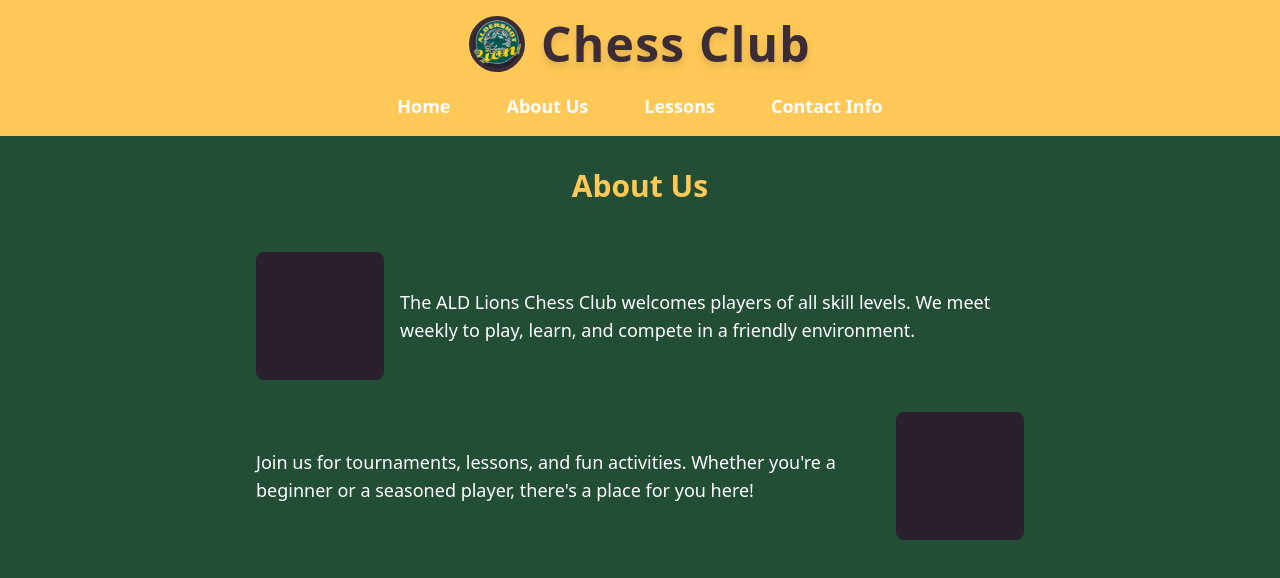
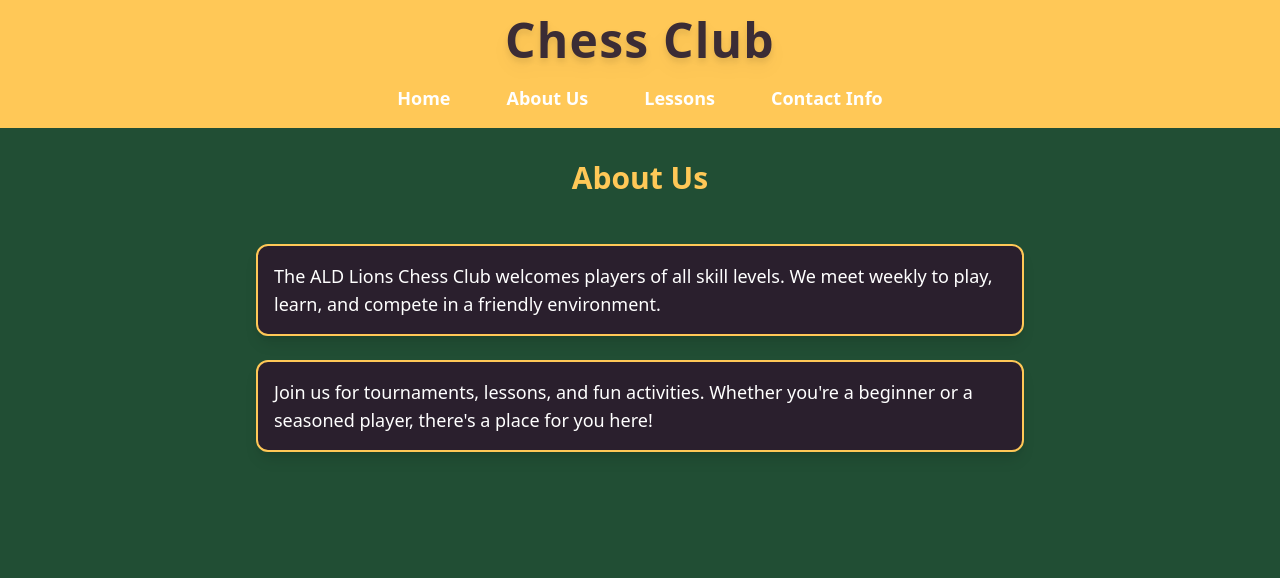
Before and after one commit to ALDLions-Chess/ald_lions-chess_club-homepage, a Next.js app: page /about in a window 1280 px wide. Shown: the top 578 px of the page. Built offline with nearby package versions, Linux system fonts and the light colour scheme.

Commit message:
removed the images as they were bugging, still have the code for them if a person wants to change later

```diff
--- a/app/about/page.tsx
+++ b/app/about/page.tsx
@@ -1,23 +1,12 @@
 import Link from "next/link";
-import Image from "next/image";
 
 export default function About() {
   return (
     // Responsive main container
     <div className="min-h-screen bg-[#214E34] text-white flex flex-col font-sans">
-      {/* Header with logo and navigation */}
+      {/* Header with navigation */}
       <header className="w-full flex flex-col items-center border-b-4 border-[#FFC857] bg-[#FFC857] pb-2">
         <div className="flex items-center gap-2 sm:gap-4 mt-4">
-          {/* Club logo image */}
-          <div className="rounded-full border-4 border-[#3B2C35] w-12 h-12 sm:w-14 sm:h-14 flex items-center justify-center bg-[#2A1F2D] overflow-hidden">
-            <Image
-              src="/images/Aldershot_Logo.png"
-              alt="ALD Lions Logo"
-              width={56}
-              height={56}
-              style={{ objectFit: "cover", width: "100%", height: "100%" }}
-            />
-          </div>
           {/* Club title */}
           <h1 className="text-3xl sm:text-5xl font-extrabold text-[#3B2C35] tracking-wide drop-shadow-lg">Chess Club</h1>
         </div>
@@ -39,16 +28,18 @@ export default function About() {
       {/* About club content */}
       <main className="flex flex-col items-center p-4 sm:p-8 gap-6 sm:gap-8">
         <h2 className="text-2xl sm:text-3xl font-bold text-[#FFC857] mb-2 sm:mb-4">About Us</h2>
-        <div className="flex flex-col gap-6 sm:gap-8 w-full max-w-3xl">
-          {/* Club description section 1 */}
-          <div className="flex flex-col md:flex-row items-center gap-4">
-            <div className="w-24 h-24 sm:w-32 sm:h-32 bg-[#2A1F2D] rounded-lg flex-shrink-0 mb-2 md:mb-0"></div>
-            <p className="flex-1 text-base sm:text-lg">The ALD Lions Chess Club welcomes players of all skill levels. We meet weekly to play, learn, and compete in a friendly environment.</p>
+        <div className="flex flex-col gap-4 sm:gap-6 w-full max-w-3xl">
+          {/* Club description box 1 */}
+          <div className="bg-[#2A1F2D] border-2 border-[#FFC857] rounded-xl shadow-lg p-4">
+            <p className="text-base sm:text-lg">
+              The ALD Lions Chess Club welcomes players of all skill levels. We meet weekly to play, learn, and compete in a friendly environment.
+            </p>
           </div>
-          {/* Club description section 2 */}
-          <div className="flex flex-col md:flex-row-reverse items-center gap-4">
-            <div className="w-24 h-24 sm:w-32 sm:h-32 bg-[#2A1F2D] rounded-lg flex-shrink-0 mb-2 md:mb-0"></div>
-            <p className="flex-1 text-base sm:text-lg">Join us for tournaments, lessons, and fun activities. Whether you&apos;re a beginner or a seasoned player, there&apos;s a place for you here!</p>
+          {/* Club description box 2 */}
+          <div className="bg-[#2A1F2D] border-2 border-[#FFC857] rounded-xl shadow-lg p-4">
+            <p className="text-base sm:text-lg">
+              Join us for tournaments, lessons, and fun activities. Whether you&apos;re a beginner or a seasoned player, there&apos;s a place for you here!
+            </p>
           </div>
         </div>
       </main>
--- a/app/contact/page.tsx
+++ b/app/contact/page.tsx
@@ -20,19 +20,9 @@ export default function Contact() {
   return (
     // Responsive main container
     <div className="min-h-screen bg-[#214E34] text-white flex flex-col font-sans">
-      {/* Header with logo and navigation */}
+      {/* Header with title and navigation */}
       <header className="w-full flex flex-col items-center border-b-4 border-[#FFC857] bg-[#FFC857] pb-2">
         <div className="flex items-center gap-2 sm:gap-4 mt-4">
-          {/* Club logo image */}
-          <div className="rounded-full border-4 border-[#3B2C35] w-12 h-12 sm:w-14 sm:h-14 flex items-center justify-center bg-[#2A1F2D] overflow-hidden">
-            <Image
-              src={getImageSrc("/images/aldershot_logo.png")}
-              alt="ALD Lions Logo"
-              width={56}
-              height={56}
-              style={{ objectFit: "cover", width: "100%", height: "100%" }}
-            />
-          </div>
           {/* Club title */}
           <h1 className="text-3xl sm:text-5xl font-extrabold text-[#3B2C35] tracking-wide drop-shadow-lg">
             Chess Club
--- a/app/page.tsx
+++ b/app/page.tsx
@@ -24,19 +24,9 @@ export default function Home() {
   return (
     // Responsive main container
     <div className="min-h-screen bg-[#214E34] text-white flex flex-col font-sans">
-      {/* Header with logo and navigation */}
+      {/* Header with title and navigation */}
       <header className="w-full flex flex-col items-center border-b-4 border-[#FFC857] bg-[#FFC857] pb-2">
         <div className="flex items-center gap-2 sm:gap-4 mt-4">
-          {/* Club logo image */}
-          <div className="rounded-full border-4 border-[#3B2C35] w-12 h-12 sm:w-14 sm:h-14 flex items-center justify-center bg-[#2A1F2D] overflow-hidden">
-            <Image
-              src={getImageSrc("/images/aldershot_logo.png")}
-              alt="ALD Lions Logo"
-              width={56}
-              height={56}
-              style={{ objectFit: "cover", width: "100%", height: "100%" }}
-            />
-          </div>
           {/* Club title */}
           <h1 className="text-3xl sm:text-5xl font-extrabold text-[#3B2C35] tracking-wide drop-shadow-lg">Chess Club</h1>
         </div>
```
